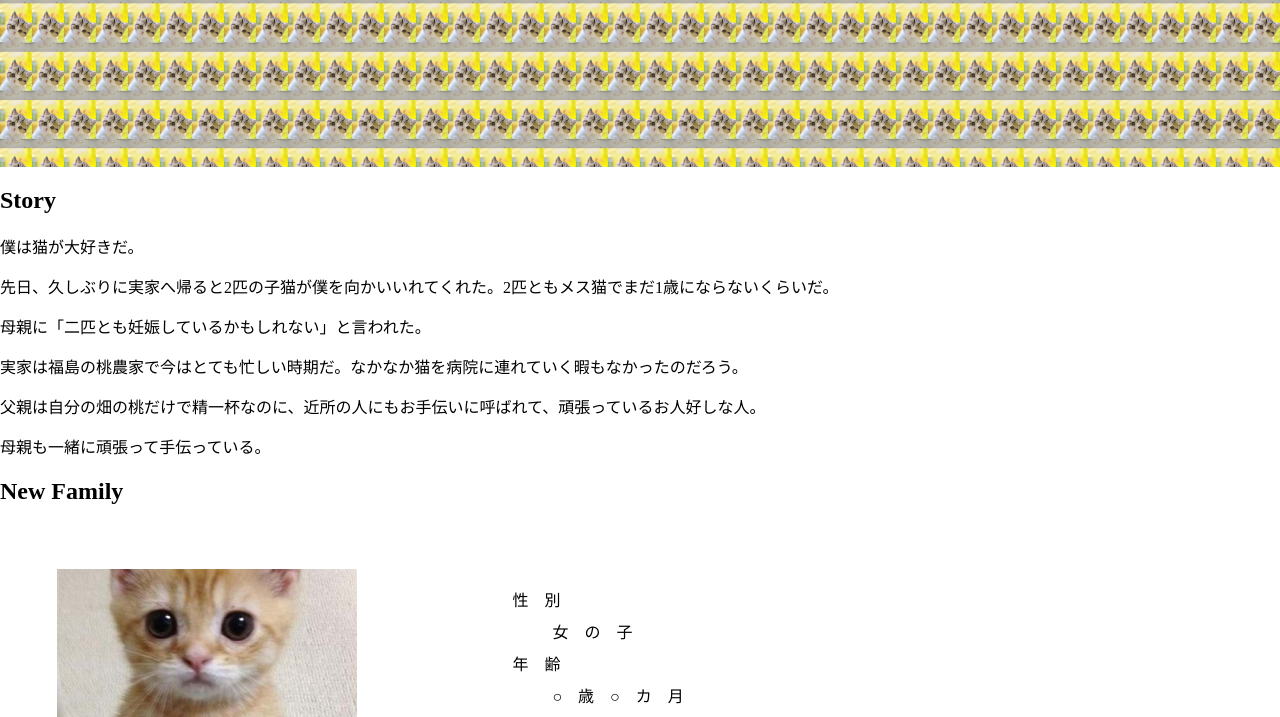
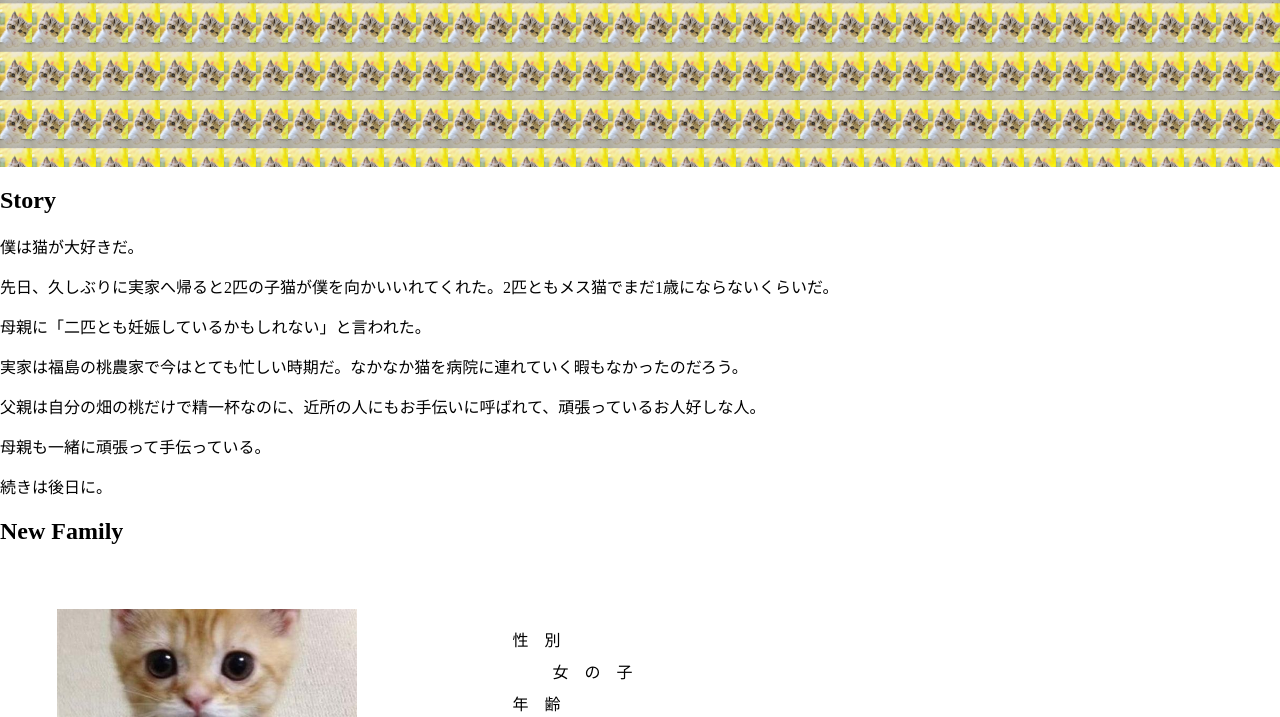
Before and after one commit to yukitsu01/github.io, a plain HTML site: page index.html in a window 1280 px wide. Shown: the part 383-1100 px from the top of the page. Drawn offline with Linux system fonts and the light colour scheme; a web font is replaced by a local one.

Commit message:
Add files via upload

```diff
--- a/index.html
+++ b/index.html
@@ -25,6 +25,7 @@
         <p>実家は福島の桃農家で今はとても忙しい時期だ。なかなか猫を病院に連れていく暇もなかったのだろう。</p>
         <p>父親は自分の畑の桃だけで精一杯なのに、近所の人にもお手伝いに呼ばれて、頑張っているお人好しな人。</p>
         <p>母親も一緒に頑張って手伝っている。</p>
+        <p>続きは後日に。</p>
       </section>
 
       <section>
```
